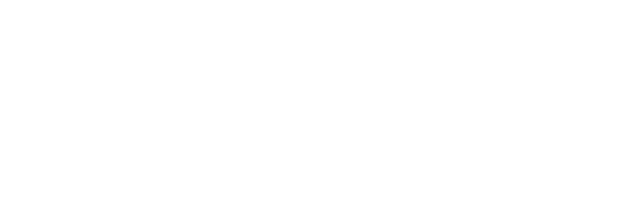
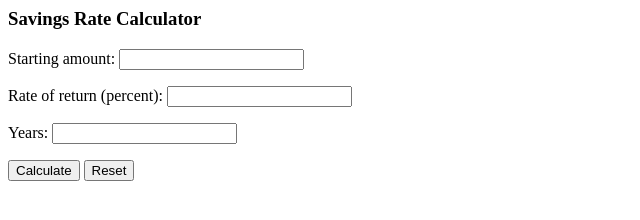
Before and after one commit to uagc-it-readiness/mobile-development-course-assignments, a plain HTML site: page 02-javascript/assignment-5/index.html in a window 1280 px wide. Shown: the whole page, without its empty margins (0-640 px from the left). Drawn offline with Linux system fonts and the light colour scheme.

Commit message:
added homework for today

```diff
--- a/02-javascript/assignment-5/index.html
+++ b/02-javascript/assignment-5/index.html
@@ -9,5 +9,24 @@
   <script type="text/javascript" src="main.js" ></script>
 </head>
 <body>
+  <h3> Savings Rate Calculator</h3>
+  <p>
+    Starting amount:
+    <input type="text" id="startAmount"/>
+  </p>
+  <p>
+    Rate of return (percent):
+    <input type = "text" id="rateOfReturn"/>
+  </p>
+  <p>
+    Years:
+    <input type = "text" id="years"/>
+  </p>
+  <p>
+    <input type="button" value="Calculate" onclick="calculate()"/>
+    <input type="button" value="Reset" onclick="reset()"/>
+  </p>
+  <p id="results_table">
+  </p>
 </body>
 </html>
--- a/02-javascript/assignment-5/main.js
+++ b/02-javascript/assignment-5/main.js
@@ -0,0 +1,31 @@
+function calcInterest(amount, rate, years){
+  var interestEarned = amount * ((rate / 100)/12);
+  return Math.round(interestEarned * 100) / 100; // truncate to two decimal places
+}
+
+function calculate(){
+  var amount = parseFloat(document.getElementById("startAmount").value);
+  var rate = parseFloat(document.getElementById("rateOfReturn").value);
+  var years = parseFloat(document.getElementById("years").value);
+  var tableElement = document.getElementById("results_table");
+
+  var curAmount = amount;
+  var tableStr = "<table><tr><th>Month</th><th>Interest</th><th>Balance</th></tr>";
+  for(var i = 1; i <= years*12; i++){
+    var interestEarned = calcInterest(curAmount, rate, i);
+    curAmount += interestEarned;
+    tableStr += "<tr><td>" + i + "</td><td>" + interestEarned.toFixed(2) + "</td><td>" + curAmount.toFixed(2) + "</td></tr>";
+  }
+  tableStr += "</table>";
+  tableElement.innerHTML = tableStr;
+
+}
+
+function reset(){
+  document.getElementById("startAmount").value = "";
+  document.getElementById("rateOfReturn").value = "";
+  document.getElementById("years").value = "";
+  var tableElement = document.getElementById("results_table");
+
+  tableElement.innerHTML = "";
+}
```
